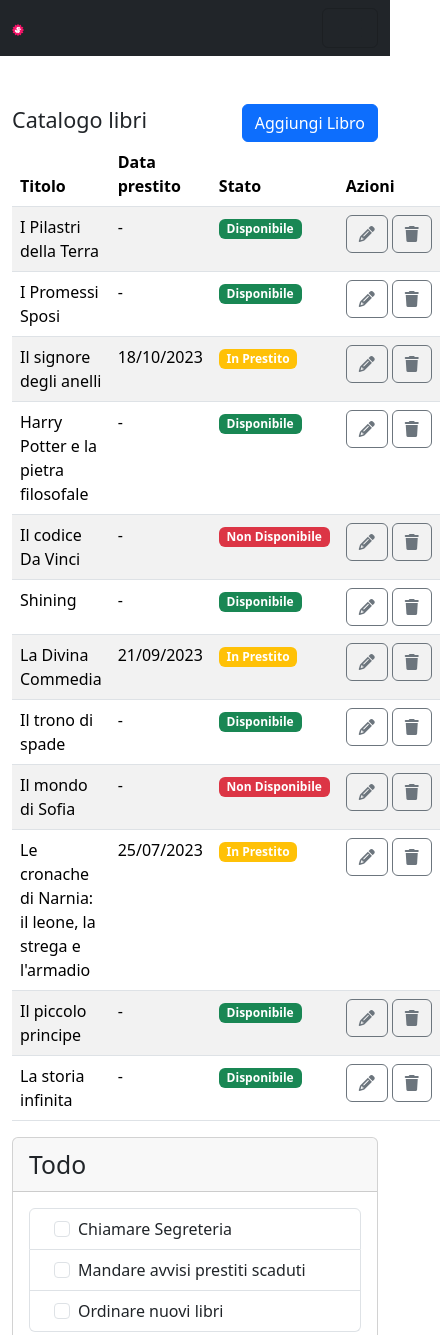
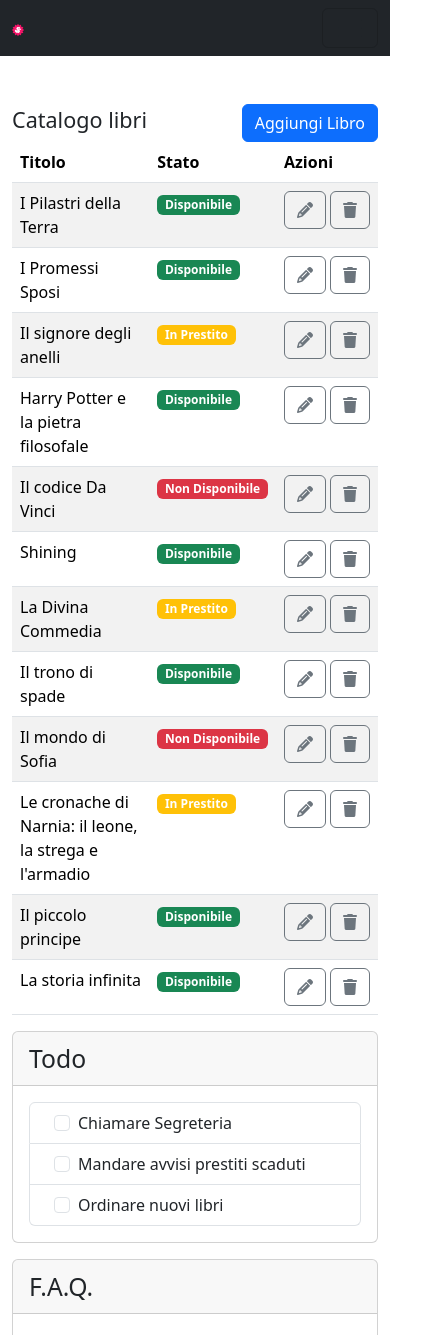
Before and after one commit to Robby94gtr/html-css-bootstrap-dashboard, a plain HTML site: page index.html in a window 390 px wide. Shown: the top 1335 px of the page, 444 px wide, since content can reach past the window. Drawn offline with nearby package versions, Linux system fonts and the light colour scheme.

Commit message:
[UPD] Hiding one column in mobile size

```diff
--- a/index.html
+++ b/index.html
@@ -60,7 +60,7 @@
                         <thead>
                           <tr>
                             <th scope="col" class="col-6">Titolo</th>
-                            <th scope="col" class="col-2">Data prestito</th>
+                            <th scope="col" class="col-2 d-none d-md-table-cell">Data prestito</th>
                             <th scope="col" class="col-3">Stato</th>
                             <th scope="col" class="col-1">Azioni</th>
                           </tr>
@@ -68,7 +68,7 @@
                         <tbody>
                           <tr>
                             <td>I Pilastri della Terra</td>
-                            <td>-</td>
+                            <td class="d-none d-md-table-cell">-</td>
                             <td><span class="badge text-bg-success">Disponibile</span></td>
                             <td>
                                <div class="row">
@@ -85,7 +85,7 @@
                           </tr>
                           <tr>
                             <td>I Promessi Sposi</td>
-                            <td>-</td>
+                            <td class="d-none d-md-table-cell">-</td>
                             <td><span class="badge text-bg-success">Disponibile</span></td>
                             <td>
                                <div class="row">
@@ -102,7 +102,7 @@
                           </tr>
                           <tr>
                             <td>Il signore degli anelli</td>
-                            <td>18/10/2023</td>
+                            <td class="d-none d-md-table-cell">18/10/2023</td>
                             <td><span class="badge text-bg-warning text-white">In Prestito</span></td>
                             <td>
                                <div class="row">
@@ -119,7 +119,7 @@
                           </tr>
                           <tr>
                             <td>Harry Potter e la pietra filosofale</td>
-                            <td>-</td>
+                            <td class="d-none d-md-table-cell">-</td>
                             <td><span class="badge text-bg-success">Disponibile</span></td>
                             <td>
                                <div class="row">
@@ -136,7 +136,7 @@
                           </tr>
                           <tr>
                             <td>Il codice Da Vinci</td>
-                            <td>-</td>
+                            <td class="d-none d-md-table-cell">-</td>
                             <td><span class="badge text-bg-danger text-white">Non Disponibile</span></td>
                             <td>
                                <div class="row">
@@ -153,7 +153,7 @@
                           </tr>
                           <tr>
                             <td>Shining</td>
-                            <td>-</td>
+                            <td class="d-none d-md-table-cell">-</td>
                             <td><span class="badge text-bg-success">Disponibile</span></td>
                             <td>
                                <div class="row">
@@ -170,7 +170,7 @@
                           </tr>
                           <tr>
                             <td>La Divina Commedia</td>
-                            <td>21/09/2023</td>
+                            <td class="d-none d-md-table-cell">21/09/2023</td>
                             <td><span class="badge text-bg-warning text-white">In Prestito</span></td>
                             <td>
                                <div class="row">
@@ -187,7 +187,7 @@
                           </tr>
                           <tr>
                             <td>Il trono di spade</td>
-                            <td>-</td>
+                            <td class="d-none d-md-table-cell">-</td>
                             <td><span class="badge text-bg-success">Disponibile</span></td>
                             <td>
                                <div class="row">
@@ -204,7 +204,7 @@
                           </tr>
                           <tr>
                             <td>Il mondo di Sofia</td>
-                            <td>-</td>
+                            <td class="d-none d-md-table-cell">-</td>
                             <td><span class="badge text-bg-danger text-white">Non Disponibile</span></td>
                             <td>
                               <div class="row">
@@ -221,7 +221,7 @@
                           </tr>
                           <tr>
                             <td>Le cronache di Narnia: il leone, la strega e l'armadio</td>
-                            <td>25/07/2023</td>
+                            <td class="d-none d-md-table-cell">25/07/2023</td>
                             <td><span class="badge text-bg-warning text-white">In Prestito</span></td>
                             <td>
                                <div class="row">
@@ -238,7 +238,7 @@
                           </tr>
                           <tr>
                             <td>Il piccolo principe</td>
-                            <td>-</td>
+                            <td class="d-none d-md-table-cell">-</td>
                             <td><span class="badge text-bg-success">Disponibile</span></td>
                             <td>
                                <div class="row">
@@ -255,7 +255,7 @@
                           </tr>
                           <tr>
                             <td>La storia infinita</td>
-                            <td>-</td>
+                            <td class="d-none d-md-table-cell">-</td>
                             <td><span class="badge text-bg-success">Disponibile</span></td>
                             <td>
                                <div class="row">
@@ -326,7 +326,7 @@
                                   <div class="accordion-item border-0">
                                     <h2 class="accordion-header">
                                       <button class="accordion-button collapsed" type="button" data-bs-toggle="collapse" data-bs-target="#collapseTwo" aria-expanded="false" aria-controls="collapseTwo">
-                                        Come posso accedere <br> all'anagrafica utenti?
+                                        Come posso accedere  all'anagrafica utenti?
                                       </button>
                                     </h2>
                                     <div id="collapseTwo" class="accordion-collapse collapse" data-bs-parent="#accordionExample">
@@ -339,7 +339,7 @@
                                   <div class="accordion-item border-0">
                                     <h2 class="accordion-header">
                                       <button class="accordion-button collapsed" type="button" data-bs-toggle="collapse" data-bs-target="#collapseThree" aria-expanded="false" aria-controls="collapseThree">
-                                        Posso usare questa <br>dashboard da mobile?
+                                        Posso usare questa dashboard da mobile?
                                       </button>
                                     </h2>
                                     <div id="collapseThree" class="accordion-collapse collapse" data-bs-parent="#accordionExample">
```
